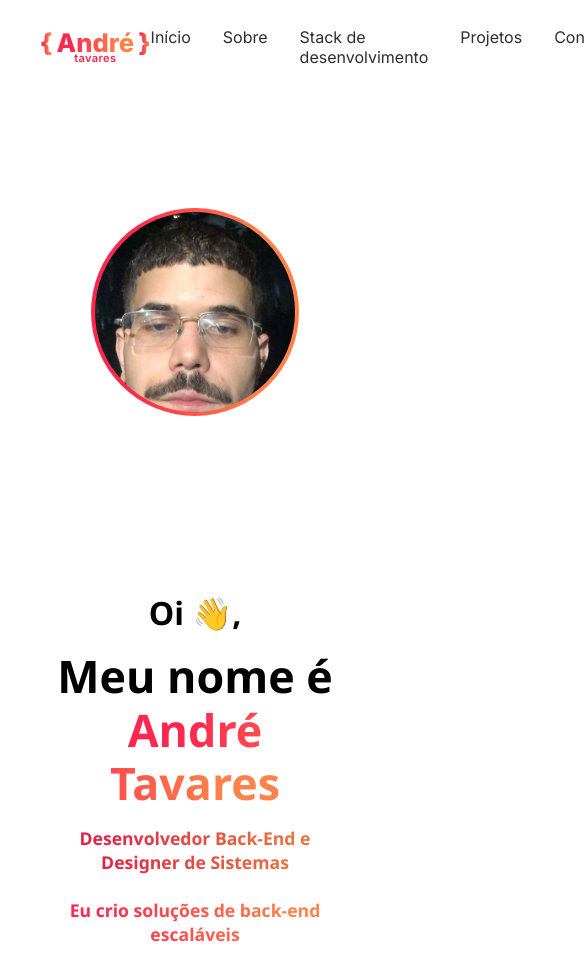
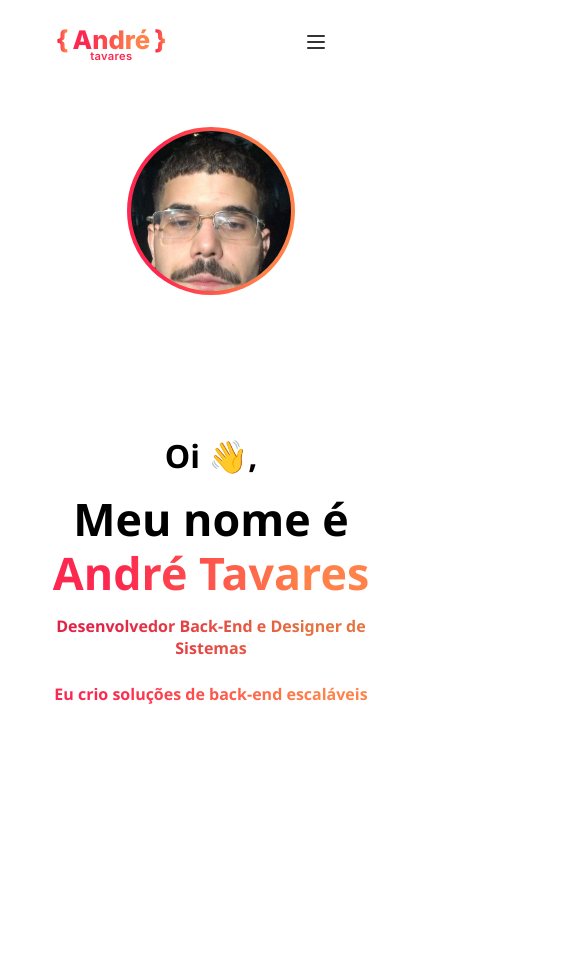
Before and after one commit to andretavares20/portfolio, an Angular app: page / in a window 390 px wide. Shown: the top 980 px of the page, 585 px wide, since content can reach past the window. After the commit the page ends 844 px from the top, so only its background shows below. Built offline with nearby package versions, Linux system fonts and the light colour scheme.

Commit message:
responsividade na home page

```diff
--- a/src/app/components/hero-section/hero-section.component.html
+++ b/src/app/components/hero-section/hero-section.component.html
@@ -3,7 +3,9 @@
     <div class="hero__content">
       <div class="hero__text">
         <h1>Oi 👋,</h1>
-        <h2>Meu nome é <span class="highlight">André Tavares</span></h2>
+        <h2>
+          Meu nome é <span class="highlight nome-completa">André&nbsp;Tavares</span>
+        </h2>
         <p class="hero__subtitle">Desenvolvedor Back-End e Designer de Sistemas</p>
         <p>Eu crio soluções de back-end escaláveis</p>
       </div>
--- a/src/app/components/hero-section/hero-section.component.scss
+++ b/src/app/components/hero-section/hero-section.component.scss
@@ -1,6 +1,6 @@
 .hero {
     background-color: #fff;
-    padding: 6rem 0; // só padding vertical
+    padding: 3rem 0 6rem; // ⬅️ Menos padding superior, mais inferior
     display: flex;
     justify-content: center;
     font-family: 'Segoe UI', sans-serif;
@@ -10,36 +10,38 @@
     display: flex;
     align-items: center;
     justify-content: space-between;
-    gap: 5rem;
-    max-width: 1440px;
+    gap: 3rem; // ✅ Redução do gap para melhor responsividade
+    max-width: 90rem; // ✅ Substituído 1440px por valor relativo
     width: 100%;
     flex-wrap: wrap;
+    padding: 0 1rem; // ✅ Adicionado padding lateral para telas menores
 }
 
 .hero__text {
     opacity: 0;
-    transform: translateY(20px);
+    transform: translateY(1.25rem); // ✅ Substituído 20px por rem
     animation: fadeInUp 0.8s ease forwards;
-    flex: 1;
-    max-width: 480px; // limite opcional
+    flex: 1 1 300px; // ✅ Ajuste para responsividade
+    max-width: 30rem; // ✅ Substituído 480px por rem
+    text-align: left;
 }
 
 @keyframes fadeInUp {
-  to {
-    opacity: 1;
-    transform: translateY(0);
-  }
+    to {
+        opacity: 1;
+        transform: translateY(0);
+    }
 }
 
 .hero__text h1 {
-    font-size: 2.8rem;
+    font-size: clamp(1.6rem, 2vw + 1rem, 2.8rem); // ✅ Responsivo
     font-weight: 600;
     margin: 0;
     line-height: 1.2;
 }
 
 .hero__text h2 {
-    font-size: 3.5rem;
+    font-size: clamp(2rem, 3vw + 1rem, 3.5rem); // ✅ Responsivo
     font-weight: 800;
     margin: 1rem 0;
     line-height: 1.2;
@@ -53,7 +55,7 @@
 }
 
 .hero__text p {
-    font-size: 1.1rem;
+    font-size: clamp(1rem, 1vw + 0.6rem, 1.2rem); // ✅ Responsivo
     font-weight: 600;
     background: linear-gradient(90deg, var(--color1) 20%, var(--color2) 80%);
     -webkit-background-clip: text;
@@ -65,20 +67,19 @@
 
 /* Imagem com borda gradiente moderna */
 .hero__image {
-    flex: 0 0 300px;
+    flex: 1 1 260px; // ✅ Mais fluido e responsivo
     display: flex;
     justify-content: center;
     align-items: center;
-    margin-top: -20px; // ✅ sobe a imagem
+    margin-top: 0; // ✅ Removido -20px fixo
 }
 
 .hero__image .image-wrapper {
-    padding: 4px;
+    padding: 0.25rem; // ✅ Substituído 4px por rem
     background: linear-gradient(90deg, var(--color1) 20%, var(--color2) 80%);
     border-radius: 50%;
     display: flex;
-    bottom: 500px;
-    transform: translateY(-20px); // ✅ sobe só a imagem visualmente
+    transform: translateY(-3rem); // ⬅️ Subimos mais a imagem
     transition: transform 0.3s ease;
 }
 
@@ -87,45 +88,43 @@
 }
 
 .hero__image img {
-    width: 280px;
-    height: 360px;
+    width: clamp(160px, 40vw, 280px); // ✅ Responsivo
+    height: clamp(160px, 40vw, 280px); // ✅ Responsivo
     border-radius: 50%;
     object-fit: cover;
-    object-position: center 30%; // 👈 sobe um pouco o foco e "afasta" o zoom
+    object-position: top center; // ✅ Mantido apenas o necessário
     display: block;
-    object-position: top center;
 }
 
 .hero__subtitle {
     font-weight: 600;
-    font-size: 1.1rem;
+    font-size: clamp(1rem, 1vw + 0.6rem, 1.2rem); // ✅ Responsivo
     color: var(--color5);
     margin-top: -0.5rem;
     background: linear-gradient(90deg, var(--color1), var(--color2));
     -webkit-background-clip: text;
     -webkit-text-fill-color: transparent;
-    text-shadow: 0 0.4px 0.4px rgba(0,0,0,0.1);
+    text-shadow: 0 0.4px 0.4px rgba(0, 0, 0, 0.1);
 }
-
 
 @media (max-width: 1024px) {
     .hero__content {
         flex-direction: column-reverse;
         text-align: center;
+        align-items: center; // ⬅️ Alinha ambos (texto e imagem) ao centro
+    }
+
+    .hero__text {
+        text-align: center; // ✅ Centraliza texto em telas menores
+        align-items: center; // ⬅️ Corrige centralização de conteúdo interno
     }
 
     .hero__image {
-        margin-top: 0;
         margin-bottom: 2rem;
     }
 }
 
 @media (max-width: 768px) {
-    .hero__image img {
-        width: 200px;
-        height: 200px;
-    }
-
     .hero__text h1 {
         font-size: 2rem;
     }
@@ -134,3 +133,19 @@
         font-size: 2.8rem;
     }
 }
+
+/* ✅ NOVO Media Query para telas pequenas (ex: iPhone SE) */
+@media (max-width: 480px) {
+    .hero__content {
+        flex-direction: column-reverse;
+        text-align: center;
+    }
+
+    .hero__text {
+        text-align: center;
+    }
+
+    .hero__image {
+        margin-bottom: 0; // ⬅️ Para manter a imagem mais próxima do texto
+    }
+}
--- a/src/app/components/navbar/navbar.component.html
+++ b/src/app/components/navbar/navbar.component.html
@@ -1,4 +1,5 @@
-<header class="navbar">
+<header class="navbar" [class.open]="menuAberto">
+  <div class="navbar__left">
     <div class="navbar__logo">
       <div class="logo-top">
         <span class="logo-brace">&#123;</span>
@@ -7,8 +8,17 @@
       </div>
       <span class="logo-sub">tavares</span>
     </div>
+  </div>
 
-  <nav class="navbar__menu">
+  <div class="navbar__right">
+    <button class="navbar__toggle" (click)="toggleMenu()" aria-label="Abrir menu">
+      <svg width="24" height="24" viewBox="0 0 24 24">
+        <path d="M4 6h16M4 12h16M4 18h16" stroke="currentColor" stroke-width="2" stroke-linecap="round"/>
+      </svg>
+    </button>
+  </div>
+
+  <nav class="navbar__menu" [class.open]="menuAberto">
     <a href="#">Início</a>
     <a href="#">Sobre</a>
     <a href="#">Stack de desenvolvimento</a>
@@ -16,7 +26,7 @@
     <a href="#">Contato</a>
   </nav>
 
-  <div class="navbar__icons">
+  <div class="navbar__icons" [class.open]="menuAberto">
     <a href="#"><img src="/assets/github.svg" alt="GitHub" /></a>
     <a href="#"><img src="/assets/twitter.svg" alt="Twitter" /></a>
     <a href="#"><img src="/assets/linkedin.svg" alt="LinkedIn" /></a>
--- a/src/app/components/navbar/navbar.component.scss
+++ b/src/app/components/navbar/navbar.component.scss
@@ -1,9 +1,13 @@
 .navbar {
   display: flex;
   align-items: center;
-  padding: 1.2rem 0; // Removido padding lateral
+  justify-content: space-between;
+  flex-wrap: wrap;
+  padding: 1.2rem 1rem;
   background-color: #fff;
   font-family: 'Inter', sans-serif;
+  position: relative;
+  flex-direction: row;
 }
 
 .navbar__logo {
@@ -39,11 +43,24 @@
   }
 }
 
+/* ✅ Botão hamburguer para mobile */
+.navbar__toggle {
+  display: none;
+  background: none;
+  border: none;
+  font-size: 1.8rem;
+  cursor: pointer;
+  color: #333;
+}
+
+/* Menu padrão */
 .navbar__menu {
   display: flex;
-  gap: 2rem;
+  flex-wrap: wrap;
+  gap: 1.2rem;
   justify-content: center;
-  flex: 1; // 👈 faz o menu ocupar o espaço do meio
+  flex: 1;
+  text-align: center;
 
   a {
     text-decoration: none;
@@ -61,9 +78,11 @@
 .navbar__icons {
   display: flex;
   align-items: center;
+  justify-content: center;
   gap: 0.7rem;
-  flex: 0 0 auto; // 👈 não cresce mais, fica justinho ao lado direito
-
+  flex: 0 0 auto;
+  flex-wrap: wrap;
+  margin-top: 0.5rem;
 
   a {
     display: flex;
@@ -87,3 +106,35 @@
     }
   }
 }
+
+/* ✅ Estilos mobile para Angular com classe .open */
+@media (max-width: 768px) {
+  .navbar {
+    flex-direction: row;
+    justify-content: space-between;
+    align-items: center;
+    padding-top: 1.2rem;
+  }
+
+  .navbar__toggle {
+    display: block;
+    position: static;
+    margin-left: auto;
+  }
+
+  .navbar__menu,
+  .navbar__icons {
+    display: none;
+    flex-direction: column;
+    align-items: center;
+    width: 100%;
+    background-color: #fff;
+    gap: 1rem;
+    padding: 1rem 0;
+  }
+
+  .navbar__menu.open,
+  .navbar__icons.open {
+    display: flex;
+  }
+}
--- a/src/app/components/navbar/navbar.component.ts
+++ b/src/app/components/navbar/navbar.component.ts
@@ -2,10 +2,13 @@ import { Component } from '@angular/core';
 
 @Component({
   selector: 'app-navbar',
-  imports: [],
   templateUrl: './navbar.component.html',
-  styleUrl: './navbar.component.scss'
+  styleUrls: ['./navbar.component.scss']
 })
 export class NavbarComponent {
+  menuAberto = false;
 
+  toggleMenu(): void {
+    this.menuAberto = !this.menuAberto;
+  }
 }
--- a/src/index.html
+++ b/src/index.html
@@ -1,5 +1,6 @@
 <!doctype html>
 <html lang="en">
+
 <head>
   <meta charset="utf-8">
   <title>PortfolioAndre</title>
@@ -9,7 +10,11 @@
   <link href="https://fonts.googleapis.com/css2?family=Inter:wght@400;600;800&display=swap" rel="stylesheet" />
 
 </head>
+
 <body>
   <app-root></app-root>
+
+
 </body>
+
 </html>
```
Lines whose indentation alone changed are shown as unchanged.
